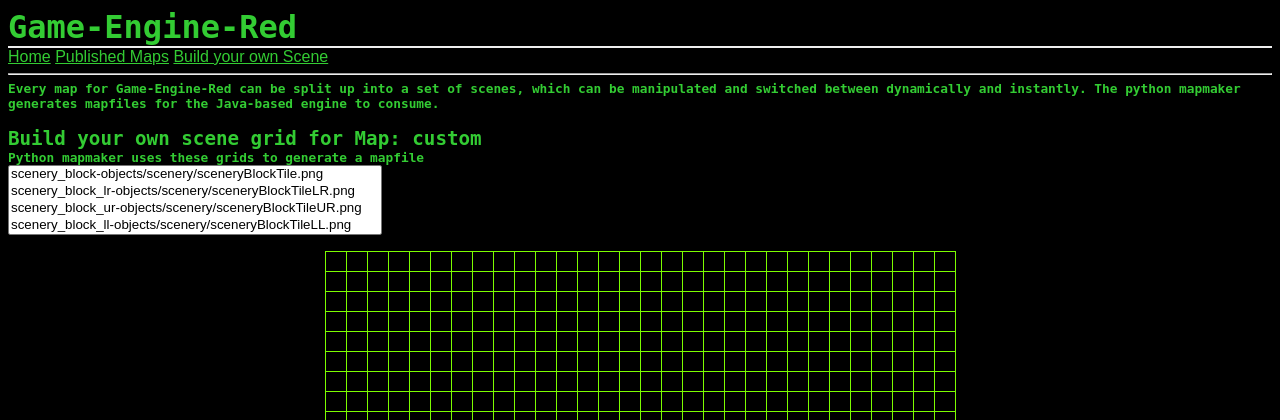
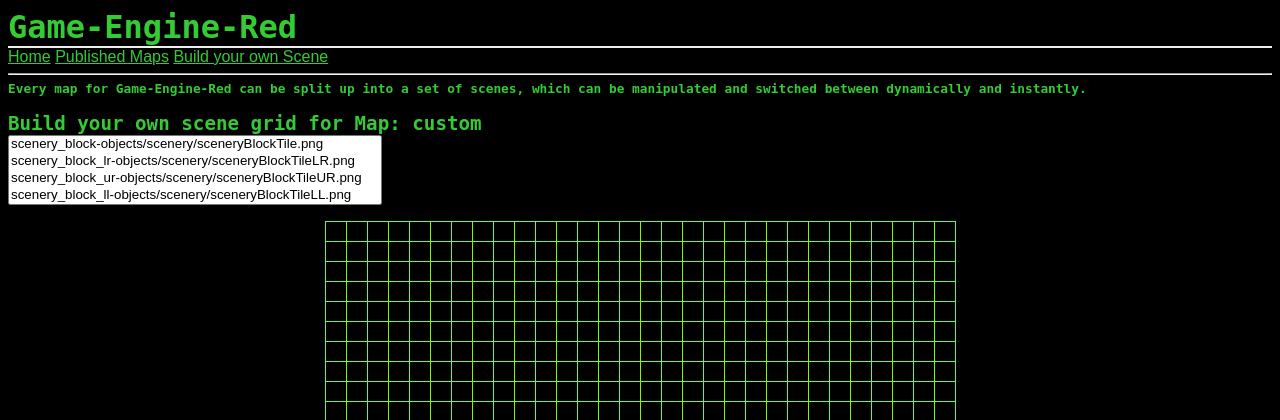
Before and after one commit to amanet2/Django-Site, a Django app: page /scenebuilder/buildyourown/ in a window 1280 px wide. Shown: the top 420 px of the page. Run offline with Django 3.2, Linux system fonts and the light colour scheme.

Commit message:
okay this is it

```diff
--- a/basesite/scenebuilder/templates/scenebuilder/buildyourown.html
+++ b/basesite/scenebuilder/templates/scenebuilder/buildyourown.html
@@ -4,13 +4,10 @@
     Every map for Game-Engine-Red can be split
     up into a set of scenes, which can be manipulated
     and switched between dynamically and instantly.
-    The python mapmaker generates mapfiles for the
-    Java-based engine to consume.
 </h3>
 {% if scene_template %}
 <ul></ul>
 <h2>Build your own scene grid for Map: custom</h2>
-<h3>Python mapmaker uses these grids to generate a mapfile</h3>
 <select size="4" id="selectiontable">
     {% for scene in scene_template %}
     <option>{{ scene|linebreaksbr }}</option>
@@ -28,13 +25,10 @@ var grid = clickableGrid(30,30,function(el,row,col,i){
     var selected_obj = objects.options[ objects.selectedIndex ].value;
     var cell_img = el.appendChild(document.createElement('img'));
 
-    var map = {"enemy":"/static/images/bigRed180_evil.png"}
-
     var selected_name = selected_obj.split("-")[0];
     console.log(selected_name);
     var selected_rsc = selected_obj.split("-")[1];
     console.log(selected_rsc);
-
 
     if(classname != 'empty') {
         el.className = 'empty';
```
Also changed, not shown: basesite/db.sqlite3, 1 other file.
